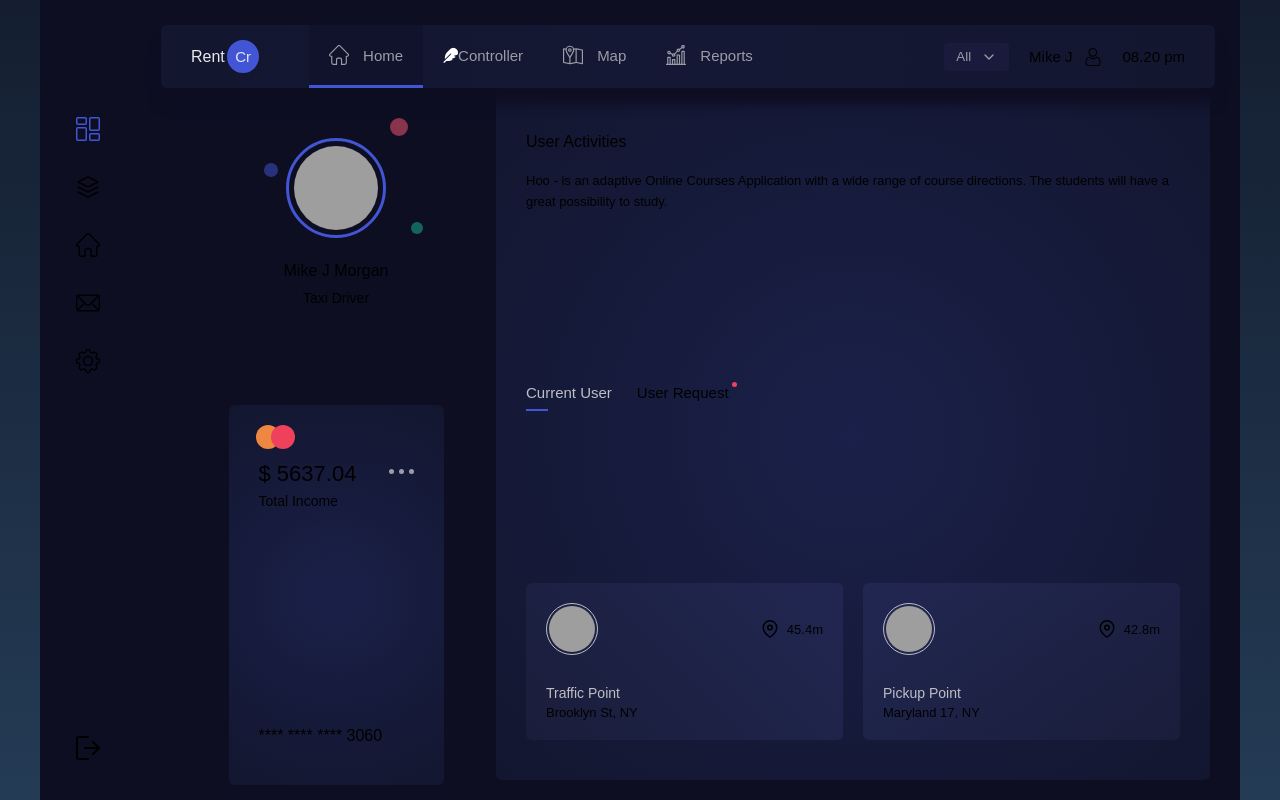
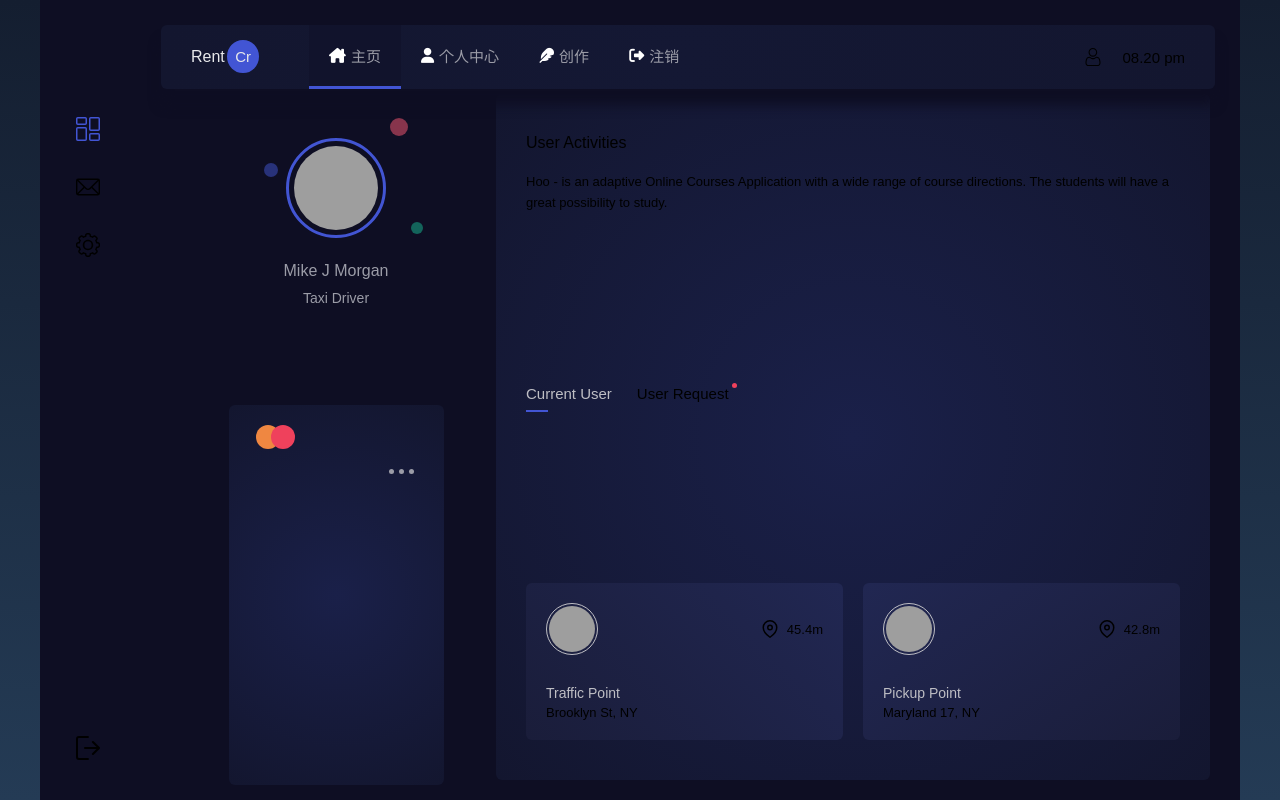
Before and after one commit to MagnusCurse/my-project, a Vue app in the folder MyBlogSystem-vue/vue/: page /#/home in a window 1280 px wide. Built offline with nearby package versions, Linux system fonts and the light colour scheme; grey boxes are pictures that could not be loaded; the HTML template or start-up script is replaced by a standard one.

Commit message:
mycnblog-vue

```diff
--- a/MyBlogSystem-vue/vue/src/pages/HomeHeader/Header.vue
+++ b/MyBlogSystem-vue/vue/src/pages/HomeHeader/Header.vue
@@ -10,32 +10,24 @@ export default{
   <div class="header">
     <div class="logo">Rent
       <span class=logo-det>Cr</span></div>
-    <a class="header-link active" href="#"><svg viewBox="0 1 511 512" fill="currentColor">
-      <path d="M498.7 222.7L289.8 13.8a46.8 46.8 0 00-66.7 0L14.4 222.6l-.2.2A47.2 47.2 0 0047 303h8.3v153.7a55.2 55.2 0 0055.2 55.2h81.7a15 15 0 0015-15V376.5a25.2 25.2 0 0125.2-25.2h48.2a25.2 25.2 0 0125.1 25.2V497a15 15 0 0015 15h81.8a55.2 55.2 0 0055.1-55.2V303.1h7.7a47.2 47.2 0 0033.4-80.4zm-21.2 45.4a17 17 0 01-12.2 5h-22.7a15 15 0 00-15 15v168.7a25.2 25.2 0 01-25.1 25.2h-66.8V376.5a55.2 55.2 0 00-55.1-55.2h-48.2a55.2 55.2 0 00-55.2 55.2V482h-66.7a25.2 25.2 0 01-25.2-25.2V288.1a15 15 0 00-15-15h-23A17.2 17.2 0 0135.5 244L244.4 35a17 17 0 0124.2 0l208.8 208.8v.1a17.2 17.2 0 010 24.2zm0 0" /></svg>
-
-      Home
+    <a class="header-link active" href="#">
+      <i class="fa-solid fa-house-chimney" style="color: #ffffff; margin-right: 5px"></i>
+      主页
     </a>
     <a class="header-link" href="#">
-      <i class="fa-solid fa-feather" style="color: #ffffff;"></i>
-      Controller
+      <i class="fa-solid fa-user" style="color: #ffffff; margin-right: 5px"></i>
+      个人中心
     </a>
-    <a class="header-link" href="#"><svg viewBox="0 0 512 512" xmlns="http://www.w3.org/2000/svg" fill="currentColor">
-      <path d="M500 113.3C326.1 78.7 337.4 80.5 333.4 81.2L281 91.7A111.2 111.2 0 00176 17c-48.6 0-90 31.3-105 74.8L18 81.3A15 15 0 000 96v352a15 15 0 0012 14.7l162.2 32.2c3.6.4-7.6 2.3 161.8-31.6l158 31.4a15 15 0 0018-14.7V128a15 15 0 00-12-14.7zM176 47a81 81 0 0181 81c0 37.7-60.3 133.3-81 165-20.7-31.6-81-127.3-81-165a81 81 0 0181-81zM30 114.2l35.2 7a112 112 0 00-.2 6.8c0 25 16.4 65.4 50 123.4 19.7 33.9 39 63 46 73.2v137.1l-131-26zm161 210.4c7-10.2 26.3-39.3 46-73.2 33.6-58 50-98.4 50-123.4 0-2.3 0-4.6-.2-6.9l34.2-6.8v321.4l-130 26zm291 137.1l-131-26V114.3l131 26z" />
-      <path d="M176 175a47 47 0 10-.1-94.1 47 47 0 00.1 94zm0-64a17 17 0 110 34 17 17 0 010-34z" /></svg>
-      Map
+    <a class="header-link" href="#">
+      <i class="fa-solid fa-feather" style="color: #ffffff; margin-right: 5px"></i>
+      创作
     </a>
-    <a class="header-link" href="#"><svg viewBox="0 0 512 512" xmlns="http://www.w3.org/2000/svg" fill="currentColor">
-      <path d="M76 240c12.1 0 23.1-4.8 31.2-12.6l44.2 22A44.9 44.9 0 00196 300a45 45 0 0040.6-64.4l60-60a45 45 0 0062.3-54l52.2-39.2a45 45 0 10-18-24l-52.2 39.2a45 45 0 00-65.5 56.8l-60 60a44.7 44.7 0 00-50.6 8.2l-44.2-22A44.9 44.9 0 0076 150a45 45 0 000 90zM436 30a15 15 0 110 30 15 15 0 010-30zm-120 90a15 15 0 110 30 15 15 0 010-30zM196 240a15 15 0 110 30 15 15 0 010-30zM76 180a15 15 0 110 30 15 15 0 010-30zm0 0" />
-      <path d="M497 482h-16V165a15 15 0 00-15-15h-60a15 15 0 00-15 15v317h-30V255a15 15 0 00-15-15h-60a15 15 0 00-15 15v227h-30V375a15 15 0 00-15-15h-60a15 15 0 00-15 15v107h-30V315a15 15 0 00-15-15H46a15 15 0 00-15 15v167H15a15 15 0 100 30h482a15 15 0 100-30zm-76-302h30v302h-30zm-120 90h30v212h-30zM181 390h30v92h-30zM61 330h30v152H61zm0 0" />
-    </svg>
-      Reports
+    <a class="header-link" href="#">
+      <i class="fa-solid fa-right-from-bracket" style="color: #ffffff; margin-right: 5px;"></i>
+      注销
     </a>
+
     <div class="user-info">
-      <button class="button">All
-        <svg xmlns="http://www.w3.org/2000/svg" width="24" height="24" viewBox="0 0 24 24" fill="none" stroke="currentColor" stroke-width="2" stroke-linecap="round" stroke-linejoin="round" class="feather feather-chevron-down">
-          <path d="M6 9l6 6 6-6" /></svg>
-      </button>
-      <div class="user-name">Mike J</div>
       <svg class="profile" viewBox="-42 0 512 512" fill="currentColor">
         <path d="M210.4 246.6c33.8 0 63.2-12.1 87.1-36.1 24-24 36.2-53.3 36.2-87.2 0-33.9-12.2-63.2-36.2-87.2-24-24-53.3-36.1-87.1-36.1-34 0-63.3 12.2-87.2 36.1S87 89.4 87 123.3c0 33.9 12.2 63.2 36.2 87.2 24 24 53.3 36.1 87.2 36.1zm-66-189.3a89.1 89.1 0 0166-27.3c26 0 47.5 9 66 27.3a89.2 89.2 0 0127.3 66c0 26-9 47.6-27.4 66a89.1 89.1 0 01-66 27.3c-26 0-47.5-9-66-27.3a89.1 89.1 0 01-27.3-66c0-26 9-47.6 27.4-66zm0 0M426.1 393.7a304.6 304.6 0 00-12-64.9 160.7 160.7 0 00-13.5-30.3c-5.7-10.2-12.5-19-20.1-26.3a88.9 88.9 0 00-29-18.2 100.1 100.1 0 00-37-6.7c-5.2 0-10.2 2.2-20 8.5-6 4-13 8.5-20.9 13.5-6.7 4.3-15.8 8.3-27 11.9a107.3 107.3 0 01-66 0 119.3 119.3 0 01-27-12l-21-13.4c-9.7-6.3-14.8-8.5-20-8.5a100 100 0 00-37 6.7 88.8 88.8 0 00-29 18.2 114.4 114.4 0 00-20.1 26.3 161 161 0 00-13.4 30.3A302.5 302.5 0 001 393.7c-.7 9.8-1 20-1 30.2 0 26.8 8.5 48.4 25.3 64.4C41.8 504 63.6 512 90.3 512h246.5c26.7 0 48.6-8 65.1-23.7 16.8-16 25.3-37.6 25.3-64.4a437 437 0 00-1-30.2zm-44.9 72.8c-11 10.4-25.4 15.5-44.4 15.5H90.3c-19 0-33.4-5-44.4-15.5C35.2 456.3 30 442.4 30 424c0-9.5.3-19 1-28.1A272.9 272.9 0 0141.7 338a131 131 0 0110.9-24.7A84.8 84.8 0 0167.4 294a59 59 0 0119.3-12 69 69 0 0123.6-4.5c1 .5 3 1.6 6 3.6l21 13.6c9 5.6 20.4 10.7 34 15.1a137.3 137.3 0 0084.5 0c13.7-4.4 25.1-9.5 34-15.1a2721 2721 0 0027-17.2 69 69 0 0123.7 4.5 59 59 0 0119.2 12 84.5 84.5 0 0114.9 19.4c4.5 8 8.2 16.3 10.8 24.7a275.2 275.2 0 0110.8 57.8c.6 9 1 18.5 1 28.1 0 18.5-5.3 32.4-16 42.6zm0 0" /></svg>
       <div class="hour">08.20 pm</div>
@@ -115,16 +107,6 @@ export default{
   width: 18px;
 }
 
-.button {
-  display: flex;
-  align-items: center;
-  color: #9b9ca7;
-  background: #1a1b3c;
-  border: none;
-  padding: 2px 12px;
-  border-radius: 4px;
-  margin-right: 20px;
-}
 .button svg {
   margin-left: 10px;
   width: 16px;
--- a/MyBlogSystem-vue/vue/src/pages/HomeLeftSide/LeftSide.vue
+++ b/MyBlogSystem-vue/vue/src/pages/HomeLeftSide/LeftSide.vue
@@ -11,11 +11,6 @@ export default {
     <svg viewBox="0 0 512 512" fill="currentColor" xmlns="http://www.w3.org/2000/svg" class="active">
       <path d="M197.3 170.7h-160A37.4 37.4 0 010 133.3v-96A37.4 37.4 0 0137.3 0h160a37.4 37.4 0 0137.4 37.3v96a37.4 37.4 0 01-37.4 37.4zM37.3 32c-3 0-5.3 2.4-5.3 5.3v96c0 3 2.4 5.4 5.3 5.4h160c3 0 5.4-2.4 5.4-5.4v-96c0-3-2.4-5.3-5.4-5.3zm0 0M197.3 512h-160A37.4 37.4 0 010 474.7v-224a37.4 37.4 0 0137.3-37.4h160a37.4 37.4 0 0137.4 37.4v224a37.4 37.4 0 01-37.4 37.3zm-160-266.7c-3 0-5.3 2.4-5.3 5.4v224c0 3 2.4 5.3 5.3 5.3h160c3 0 5.4-2.4 5.4-5.3v-224c0-3-2.4-5.4-5.4-5.4zm0 0M474.7 512h-160a37.4 37.4 0 01-37.4-37.3v-96a37.4 37.4 0 0137.4-37.4h160a37.4 37.4 0 0137.3 37.4v96a37.4 37.4 0 01-37.3 37.3zm-160-138.7c-3 0-5.4 2.4-5.4 5.4v96c0 3 2.4 5.3 5.4 5.3h160c3 0 5.3-2.4 5.3-5.3v-96c0-3-2.4-5.4-5.3-5.4zm0 0M474.7 298.7h-160a37.4 37.4 0 01-37.4-37.4v-224A37.4 37.4 0 01314.7 0h160A37.4 37.4 0 01512 37.3v224a37.4 37.4 0 01-37.3 37.4zM314.7 32c-3 0-5.4 2.4-5.4 5.3v224c0 3 2.4 5.4 5.4 5.4h160c3 0 5.3-2.4 5.3-5.4v-224c0-3-2.4-5.3-5.3-5.3zm0 0" /></svg>
 
-    <svg viewBox="0 0 24 24" fill="none" stroke="currentColor" stroke-width="1.5" stroke-linecap="round" stroke-linejoin="round">
-      <path d="M12 2L2 7l10 5 10-5-10-5zM2 17l10 5 10-5M2 12l10 5 10-5" /></svg>
-
-    <svg viewBox="0 1 511 512" fill="currentColor">
-      <path d="M498.7 222.7L289.8 13.8a46.8 46.8 0 00-66.7 0L14.4 222.6l-.2.2A47.2 47.2 0 0047 303h8.3v153.7a55.2 55.2 0 0055.2 55.2h81.7a15 15 0 0015-15V376.5a25.2 25.2 0 0125.2-25.2h48.2a25.2 25.2 0 0125.1 25.2V497a15 15 0 0015 15h81.8a55.2 55.2 0 0055.1-55.2V303.1h7.7a47.2 47.2 0 0033.4-80.4zm-21.2 45.4a17 17 0 01-12.2 5h-22.7a15 15 0 00-15 15v168.7a25.2 25.2 0 01-25.1 25.2h-66.8V376.5a55.2 55.2 0 00-55.1-55.2h-48.2a55.2 55.2 0 00-55.2 55.2V482h-66.7a25.2 25.2 0 01-25.2-25.2V288.1a15 15 0 00-15-15h-23A17.2 17.2 0 0135.5 244L244.4 35a17 17 0 0124.2 0l208.8 208.8v.1a17.2 17.2 0 010 24.2zm0 0" /></svg>
 
     <svg viewBox="0 0 512 512" fill="currentColor">
       <path d="M467 76H45a45 45 0 00-45 45v270a45 45 0 0045 45h422a45 45 0 0045-45V121a45 45 0 00-45-45zm-6.3 30L287.8 278a44.7 44.7 0 01-63.6 0L51.3 106h409.4zM30 384.9V127l129.6 129L30 384.9zM51.3 406L181 277.2l22 22c14.2 14.1 33 22 53.1 22 20 0 38.9-7.9 53-22l22-22L460.8 406H51.3zM482 384.9L352.4 256 482 127V385z" /></svg>
--- a/MyBlogSystem-vue/vue/src/pages/HomeUser/User.vue
+++ b/MyBlogSystem-vue/vue/src/pages/HomeUser/User.vue
@@ -18,10 +18,11 @@ export default {
       <div class="account-name">Mike J Morgan</div>
       <div class="account-title">Taxi Driver</div>
     </div>
+    <!-- 用户信息卡  -->
     <div class="account card">
-      <div class="account-cash">$ 5637.04</div>
-      <div class="account-income">Total Income</div>
-      <div class="account-iban">**** **** **** 3060</div>
+      <div class="account-cash"></div>
+
+
     </div>
   </div>
 </template>
@@ -106,9 +107,11 @@ export default {
 }
 .account-name {
   margin: 20px 0 10px;
+  color: #9b9ca7;
 }
 .account-title {
   font-size: 14px;
+  color: #9b9ca7;
 }
 .account-cash {
   font-size: 22px;
```
